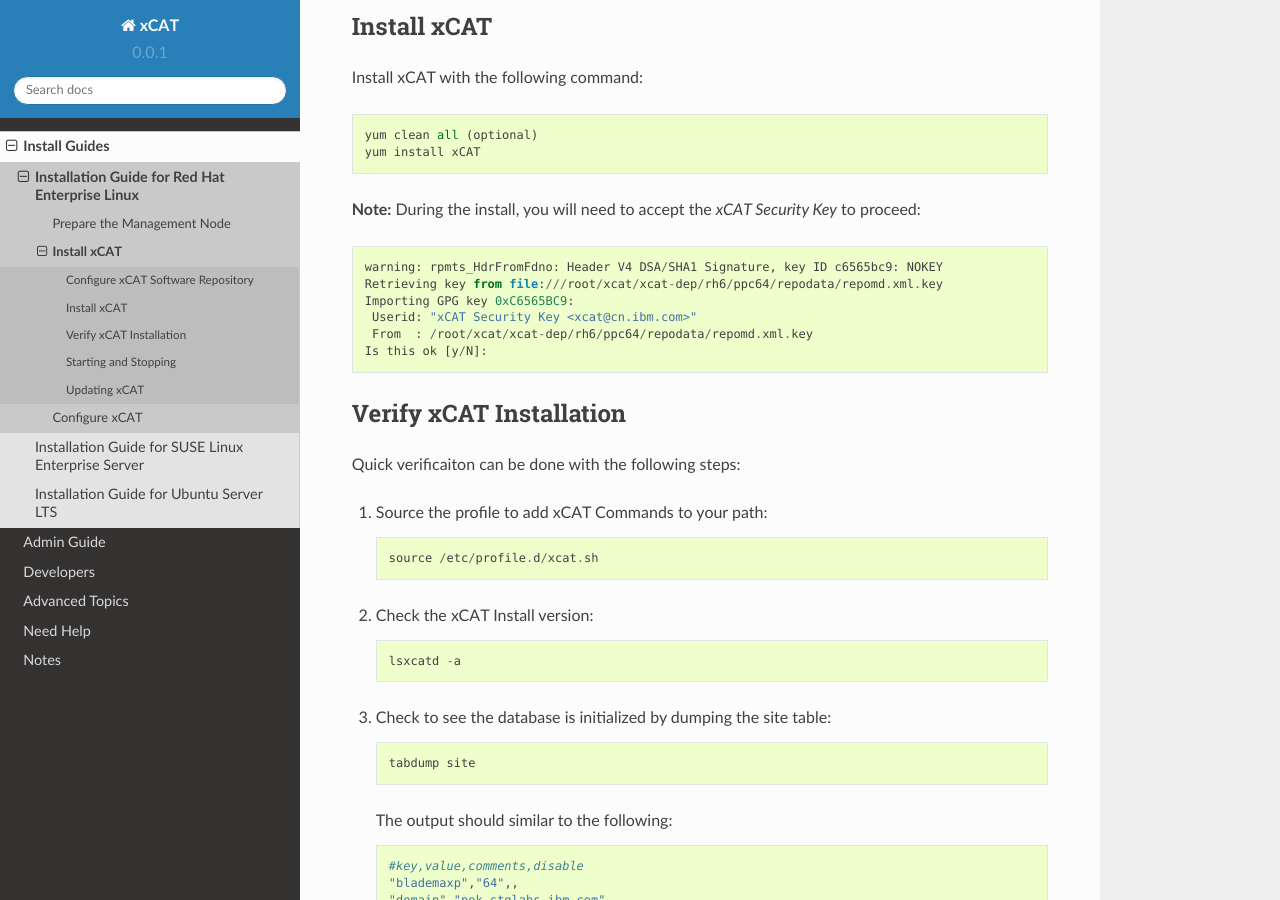
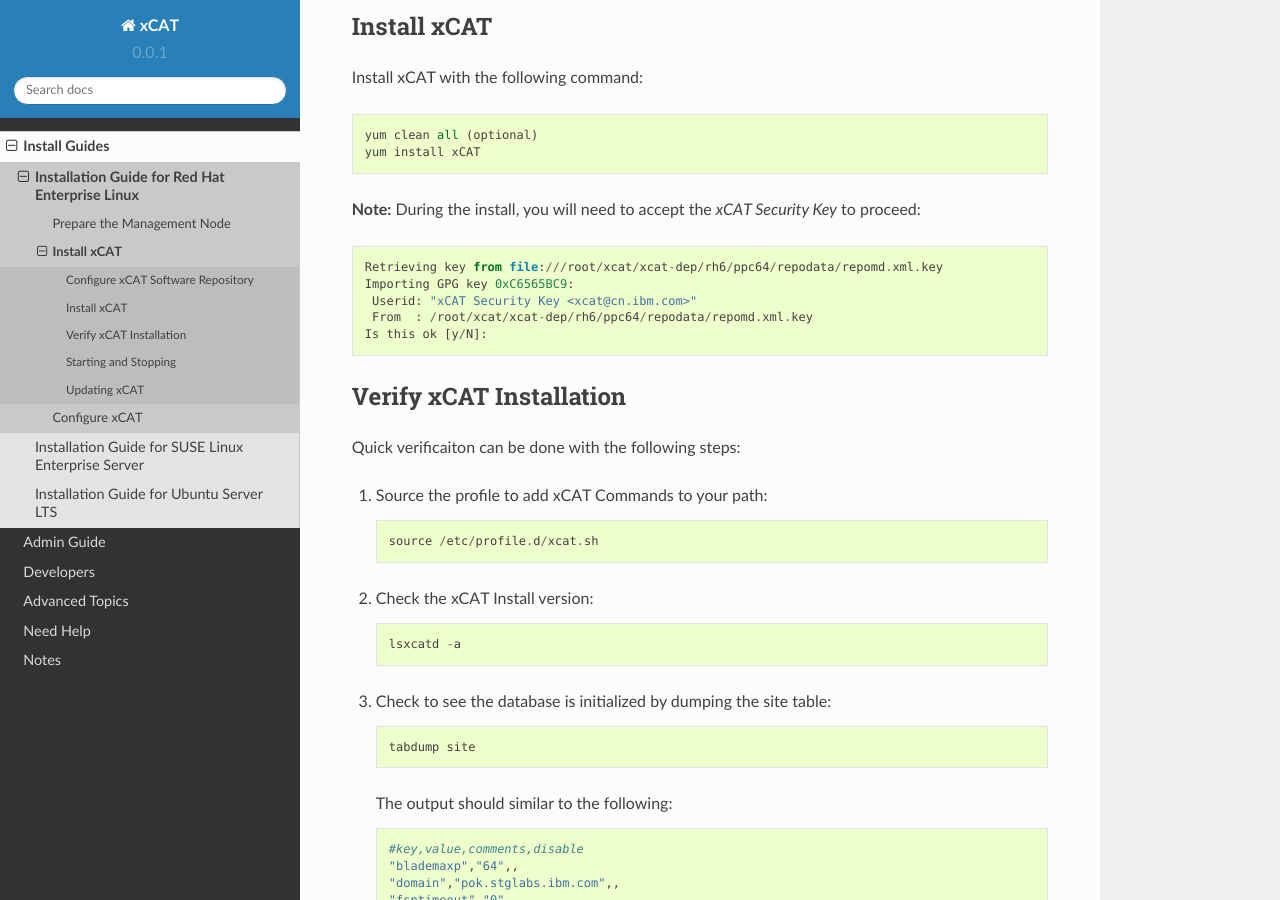
Before and after one commit to junxiawang/xcat-doc, a Sphinx documentation site: the page built from source/guides/install-guides/yum/install_xcat.rst, in a window 1280 px wide and 900 px high, scrolled down 2012 px. Built offline with Sphinx 7.4.7 and the Read the Docs theme 2.0.0, drawn with Linux system fonts in a browser that asks for light colours; pages that are not in the unit, such as notebooks, are missing from menus.

Commit message:
Update the msg about importing the key

```diff
--- a/source/guides/install-guides/yum/install_xcat.rst
+++ b/source/guides/install-guides/yum/install_xcat.rst
@@ -93,7 +93,6 @@
 
 **Note:** During the install, you will need to accept the *xCAT Security Key* to proceed: ::
 
-        warning: rpmts_HdrFromFdno: Header V4 DSA/SHA1 Signature, key ID c6565bc9: NOKEY
         Retrieving key from file:///root/xcat/xcat-dep/rh6/ppc64/repodata/repomd.xml.key
         Importing GPG key 0xC6565BC9:
          Userid: "xCAT Security Key <xcat@cn.ibm.com>"
```
